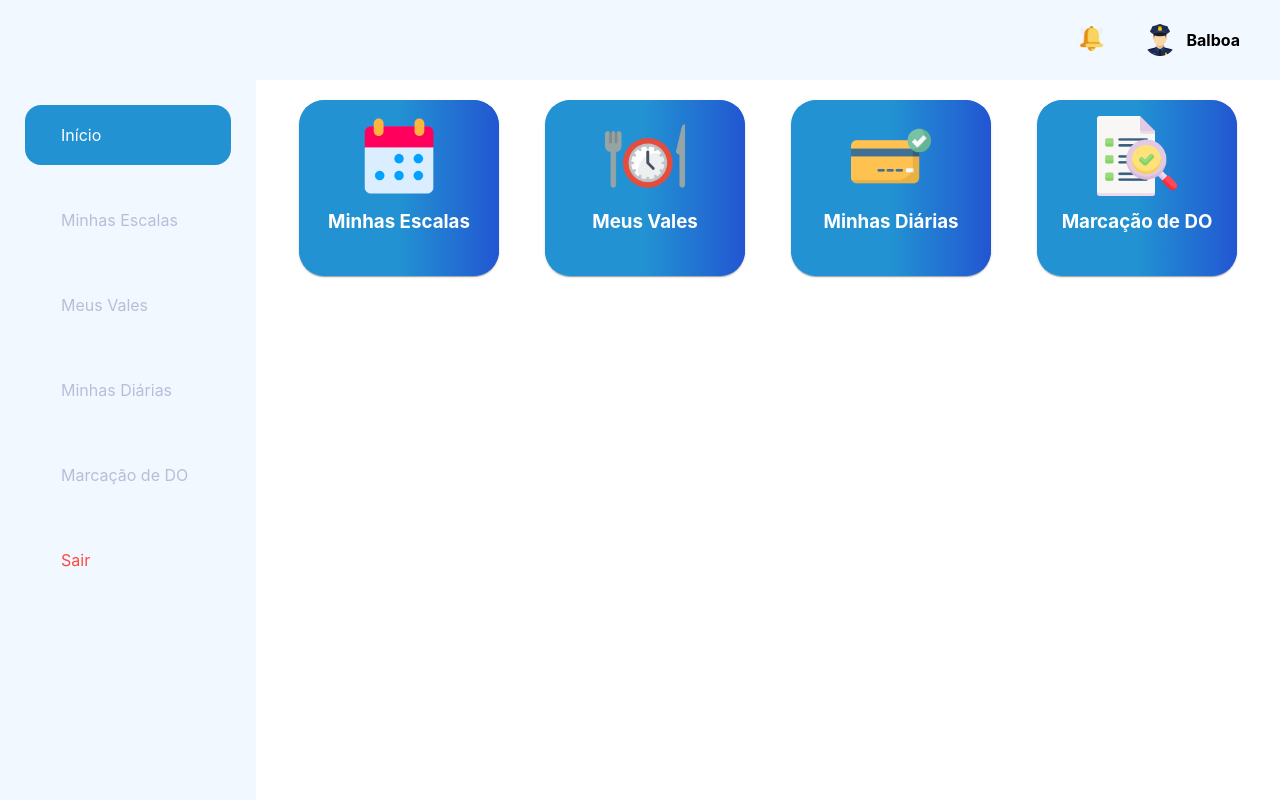
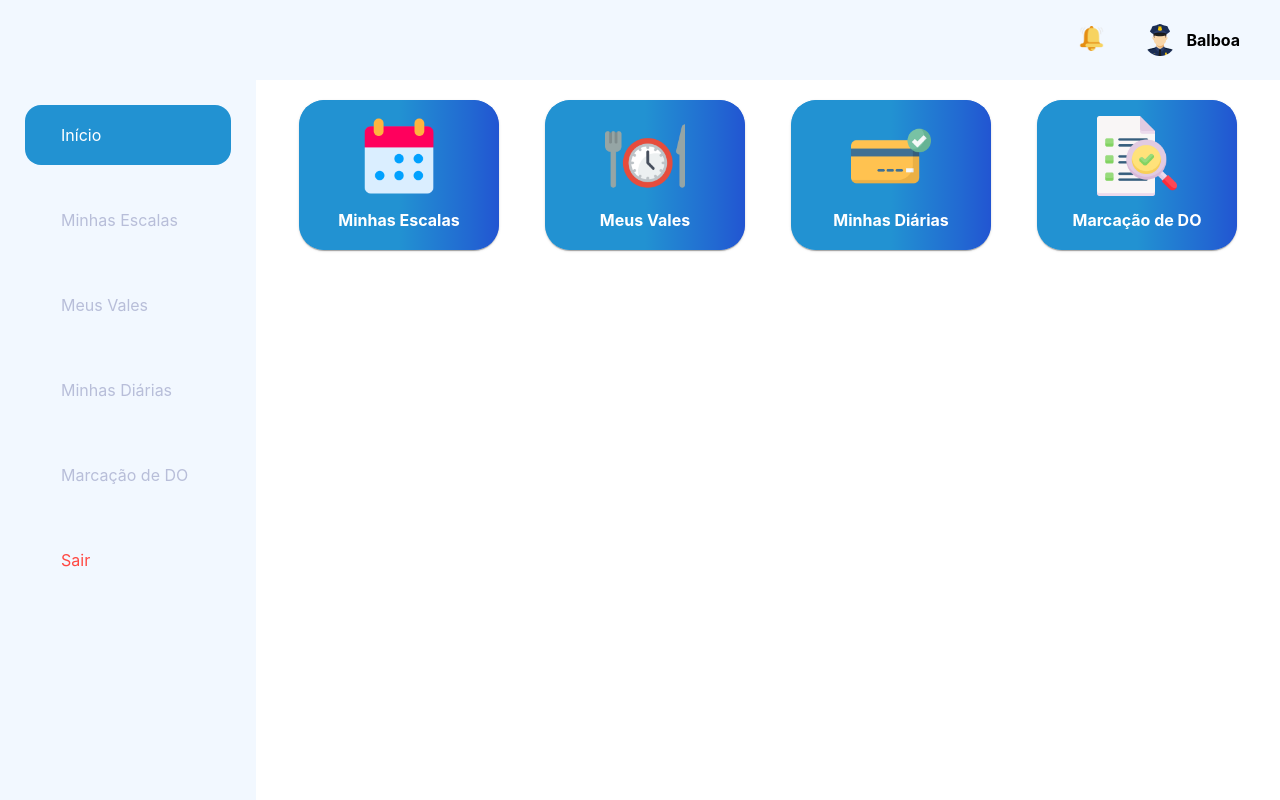
Before and after one commit to balbboa/rota, a Next.js app: page / in a window 1280 px wide. Built offline with nearby package versions, Linux system fonts and the light colour scheme; some icons are missing.

Commit message:
Feat: Breve ajuste no tamanho dos card e text-font

```diff
--- a/components/Card/Card.styles.ts
+++ b/components/Card/Card.styles.ts
@@ -9,11 +9,11 @@ export const CustomCard = styled.div`
     border-radius: 25px;
     cursor: pointer;
     width: 200px;
-
+    height: 150px;
   }
 `;
 
-export const TextCard = styled.h3`
+export const TextCard = styled.h4`
   margin-top: 10px;
 `;
 
--- a/components/Card/index.tsx
+++ b/components/Card/index.tsx
@@ -50,7 +50,7 @@ export default function DashboardCards() {
 
     <Link href="/diarias" passHref >
         <CustomCard>
-        <Card sx={{ maxWidth: 345 }}>
+        <Card sx={{ maxWidth: 200 }}>
         <CardContent>
         <Image
             src={Credit}
```
